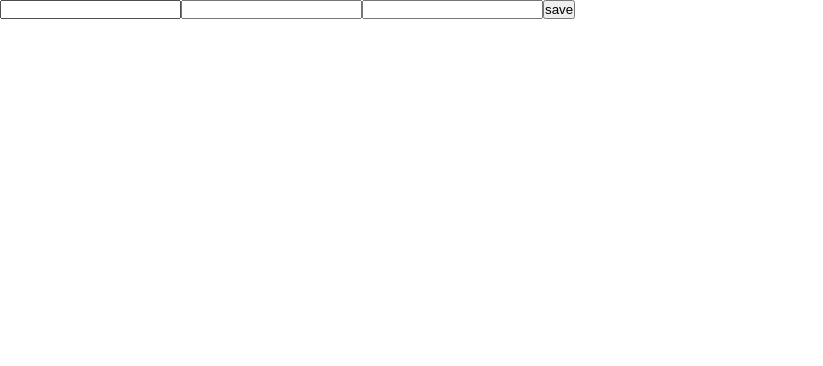
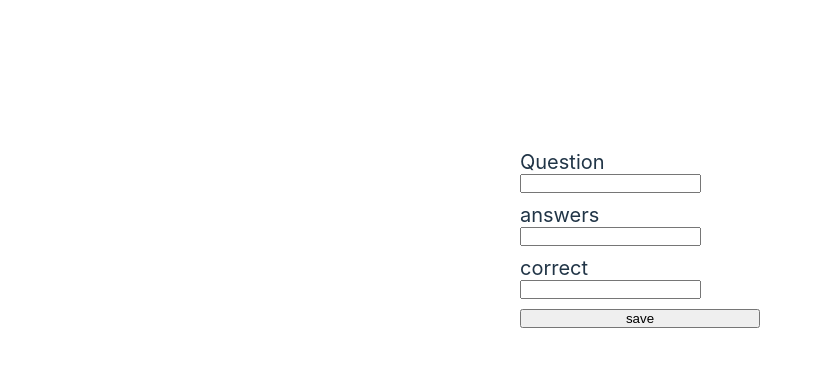
Before and after one commit to Cyfroni/Quiz-app, a React (Vite) app: page /admin in a window 1280 px wide. Shown: the top 366 px of the page, without its empty margins (0-823 px from the left). Built offline with nearby package versions, Linux system fonts and the light colour scheme; no server answers.

Commit message:
simple styling

```diff
--- /dev/null
+++ b/src/pages/AddQuestion.css
@@ -0,0 +1,15 @@
+.add-question {
+  display: flex;
+  flex-direction: column;
+  margin: 0 auto;
+  gap: 1rem;
+
+  width: 30vh;
+  margin-top: 15rem;
+
+  font-size: 2rem;
+}
+
+.add-question input {
+  display: block;
+}
--- a/src/pages/AddQuestion.jsx
+++ b/src/pages/AddQuestion.jsx
@@ -1,5 +1,6 @@
 import React, { useState } from "react";
 import { getDatabase, ref, set, push } from "firebase/database";
+import "./AddQuestion.css";
 
 export default function AddQuestion() {
   const [question, setQuestion] = useState("");
@@ -18,22 +19,34 @@ export default function AddQuestion() {
   };
 
   return (
+    <div class="add-question">
       <div>
+        <label htmlFor="question">Question</label>
         <input
+          id="question"
           type="text"
           value={question}
           onChange={(e) => setQuestion(e.target.value)}
         />
+      </div>
+      <div>
+        <label htmlFor="answers">answers</label>
         <input
+          id="answers"
           type="text"
           value={answers}
           onChange={(e) => setAnswers(e.target.value)}
         />
+      </div>
+      <div>
+        <label htmlFor="correct">correct</label>
         <input
+          id="correct"
           type="text"
           value={correct}
           onChange={(e) => setCorrect(e.target.value)}
         />
+      </div>
       <button onClick={save}>save</button>
     </div>
   );
```
Lines whose indentation alone changed are shown as unchanged.
